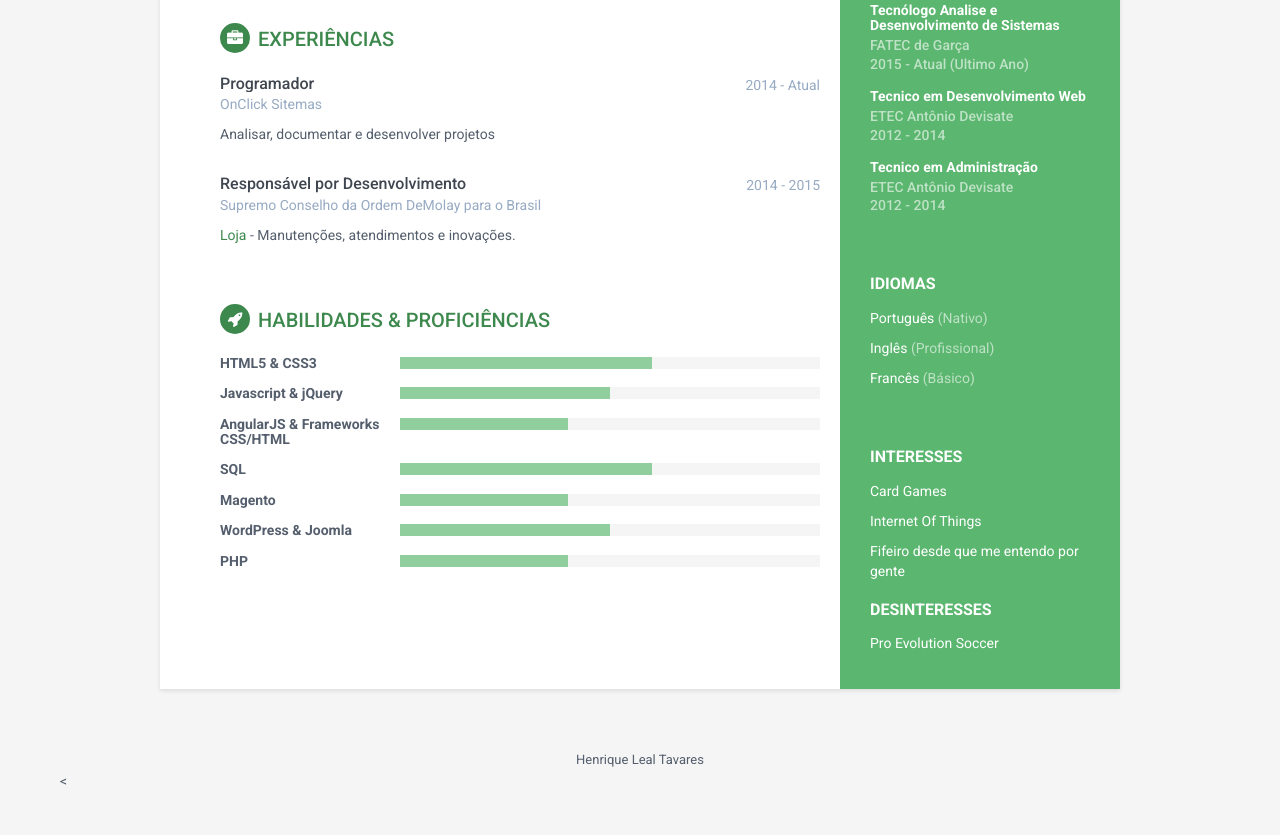
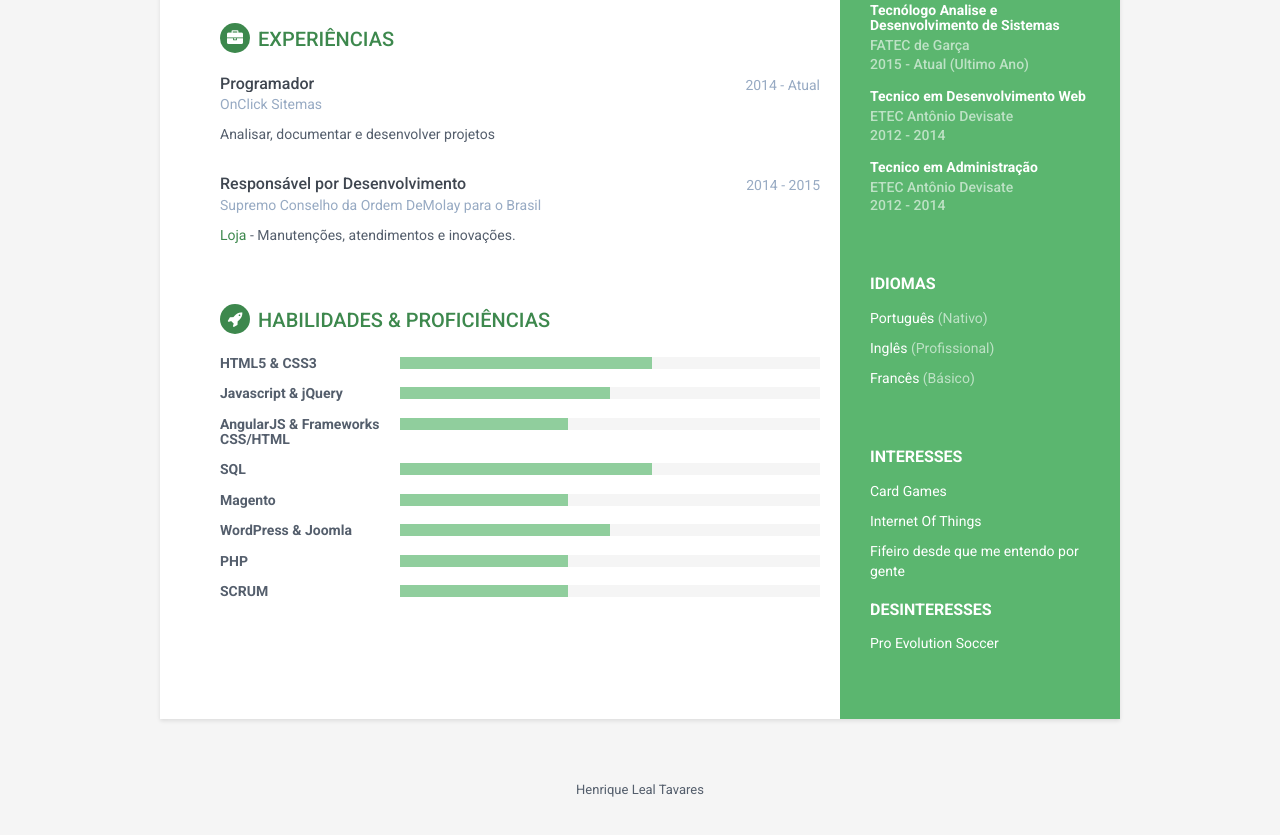
Before and after one commit to HenriqueLeal/curriculo, a plain HTML site: page index.html in a window 1280 px wide. Shown: the part 717-1552 px from the top of the page. Drawn offline with Linux system fonts and the light colour scheme.

Commit message:
adicionado scrum como competencia

```diff
--- a/index.html
+++ b/index.html
@@ -217,6 +217,14 @@
                         </div>
                     </div>
 
+					<div class="item">
+                        <h3 class="level-title">SCRUM</h3>
+                        <div class="level-bar">
+                            <div class="level-bar-inner" data-level="40%">
+                            </div>
+                        </div>
+                    </div>
+
                 </div>
             </section>
 
@@ -226,7 +234,7 @@
     <footer class="footer">
         <div class="text-center">
                 <small class="copyright">Henrique Leal Tavares</small>
-        </div><
+        </div>
     </footer>
 
     <script type="text/javascript" src="assets/plugins/jquery-1.11.3.min.js"></script>
```
